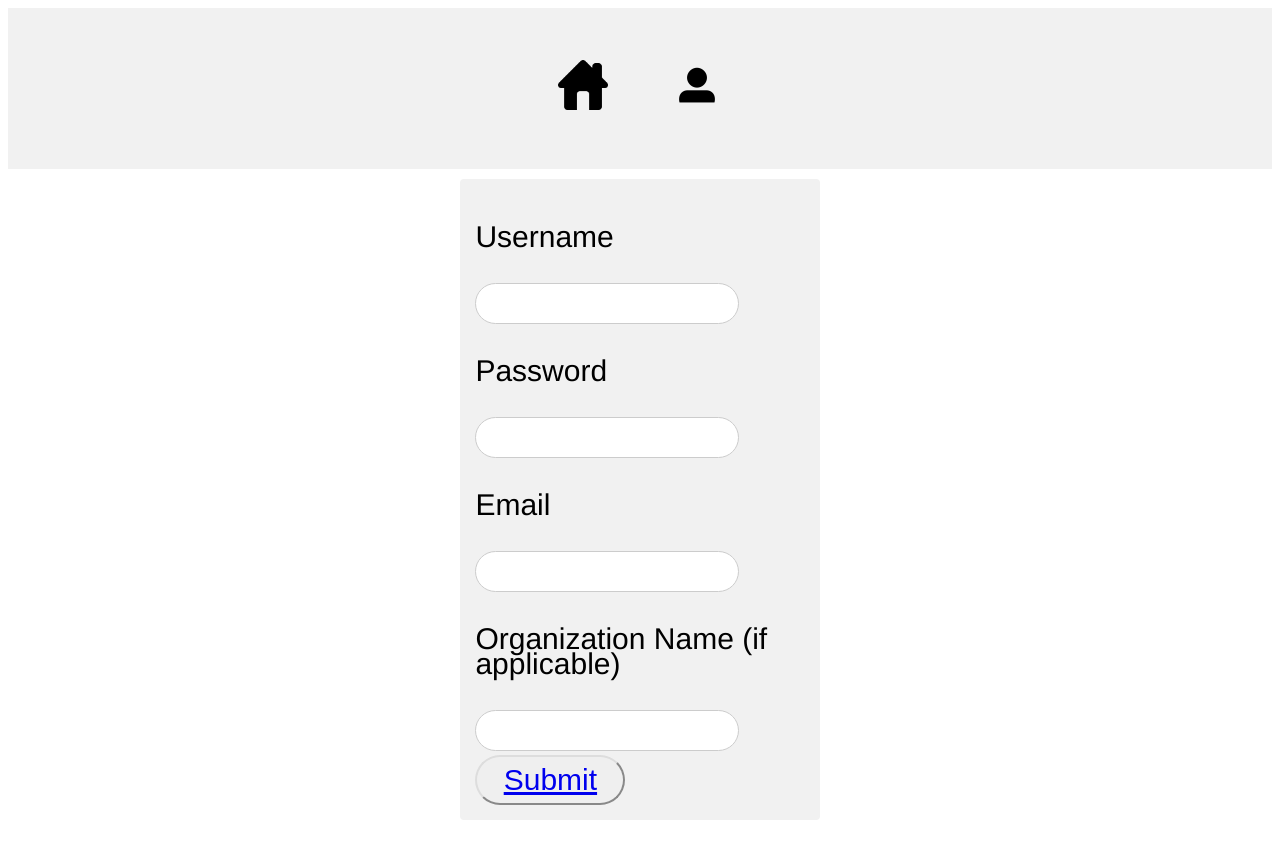
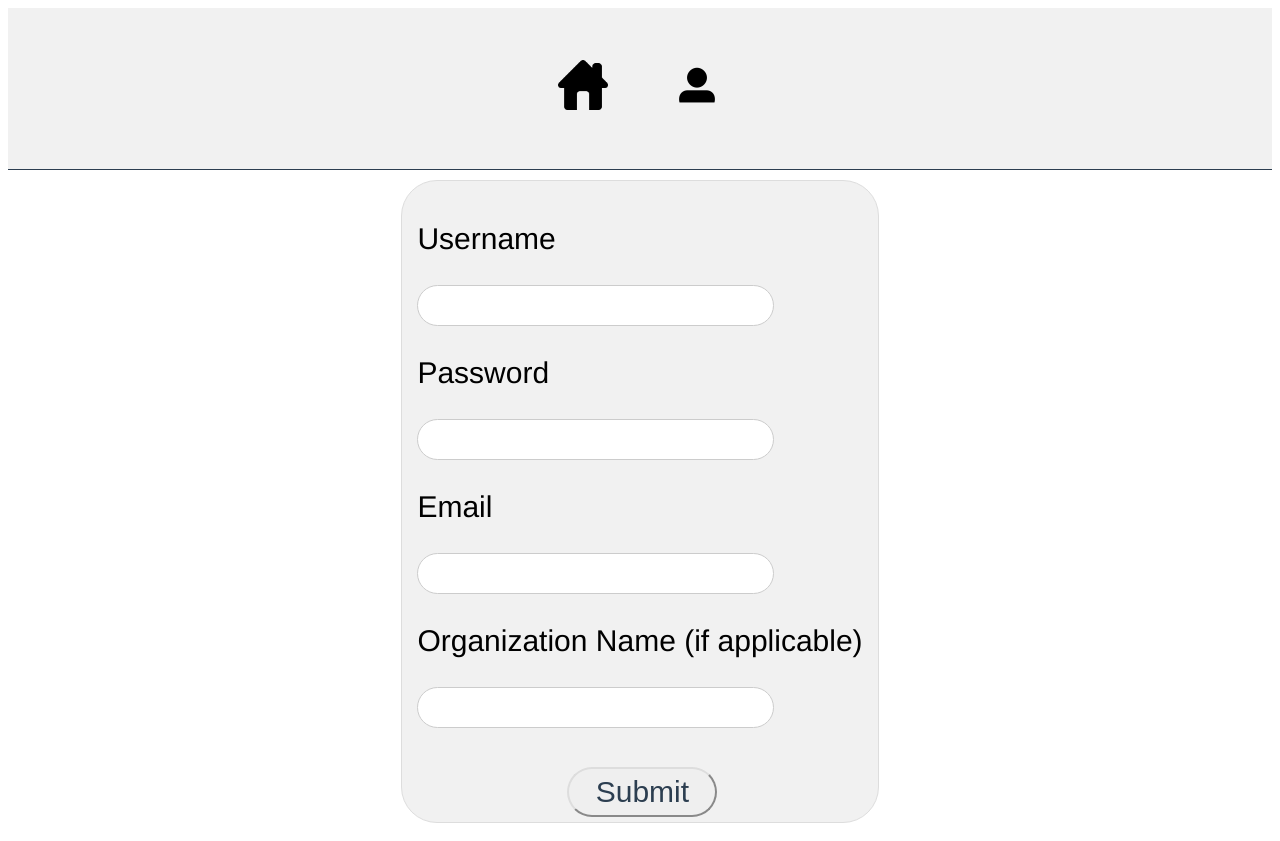
Before and after one commit to JamesRobinson160552/COMP3583, a Vue app in the folder SourceCode/frontend/: page /signup in a window 1280 px wide. Built offline with nearby package versions, Linux system fonts and the light colour scheme.

Commit message:
Some Formatting

```diff
--- a/SourceCode/frontend/src/App.vue
+++ b/SourceCode/frontend/src/App.vue
@@ -35,6 +35,9 @@ nav a.router-link-exact-active {
     overflow: hidden;
     background-color: #f1f1f1;
     padding: 20px 10px;
+    border-bottom: #2c3e50 1px solid;
+    font-family: Arial, Helvetica, sans-serif;
+    font-size: 30px;
   }
 
   /* Style the header links */
@@ -190,4 +193,9 @@ nav a.router-link-exact-active {
   margin: 10px;
 }
 
+a {
+  text-decoration: none;
+  color: #2c3e50;
+}
+
 </style>
--- a/SourceCode/frontend/src/views/BusinessOwnerView.vue
+++ b/SourceCode/frontend/src/views/BusinessOwnerView.vue
@@ -30,7 +30,7 @@
             <input type="text" id="addInfo" name="addInfo"><br><br>
             <input type="submit" value="Submit">
         </form>
-        <a href="HomeScreen.html">To Home Page</a>
+        <button><router-link to="/">Home</router-link></button>
     </div>
 </div>
 </template>
@@ -44,7 +44,7 @@ export default {
 
         }
     }
-}
+};
 </script>
 
 <style scoped>
@@ -89,14 +89,6 @@ label{
     margin: 0 auto;
 }
 
-.button {
-    width: auto;
-    height: 50px;
-    border-radius: 36px;
-    border-color: #ddd;
-    font-size: 30px;
-}
-
 .button:hover{
     background-color: #ddd;
     color: black;
--- a/SourceCode/frontend/src/views/HomeView.vue
+++ b/SourceCode/frontend/src/views/HomeView.vue
@@ -12,7 +12,7 @@
                 <input class="search" type="text" v-model="searchInput" name="search" id="search" />
                 <button class="search-button button"><router-link :to="searchResultsRoute">Search</router-link></button>
                 <button class="browse button" type="submit"><router-link :to="'/searchresults/ '">Browse</router-link></button>
-                <button class="business button" type="submit"><router-link :to="'/businessowner '">Add a Business</router-link></button>
+                <button class="business button" type="submit"><router-link :to="'/businessowner'">Add a Business</router-link></button>
               <div class="map">
                   <iframe src="https://www.google.com/maps/embed?pb=!1m14!1m12!1m3!1d3870.1373147062895!2d-64.36835334073848!3d45.09007515976487!2m3!1f0!2f0!3f0!3m2!1i1024!2i768!4f13.1!5e0!3m2!1sen!2sca!4v1697656705099!5m2!1sen!2sca" width="90%" height="100%" style="border:10;" allowfullscreen="" loading="lazy" referrerpolicy="no-referrer-when-downgrade"></iframe>
               </div>
--- a/SourceCode/frontend/src/views/SignupView.vue
+++ b/SourceCode/frontend/src/views/SignupView.vue
@@ -9,6 +9,8 @@
             <input type="text" name="email">
             <p class="label">Organization Name (if applicable)</p>
             <input type="text" name="organizationName">
+            <br>
+            <br>
             <button class="button" type="submit"><router-link to="/">Submit</router-link></button>
         </div>
     </div>
@@ -35,7 +37,7 @@ label{
 }
 
 .divContainer{
-    margin: 0 35%;
+    margin: 0 5%;
     padding: 10px;
     justify-content: center;
     align-items: center;
@@ -53,9 +55,13 @@ label{
     border-radius: 4px;
     background-color: #f1f1f1;
     display: inline-block;
+    border: 1px solid #ddd;
+    border-radius: 36px;
+    box-sizing: border-box;
 }
 
 .button {
+    transform: translate(100%, 20%);
     width: 150px;
     height: 50px;
     border-radius: 36px;
--- a/SourceCode/frontend/src/views/UserProfileView.vue
+++ b/SourceCode/frontend/src/views/UserProfileView.vue
@@ -1,3 +1,5 @@
+<!--This page is currently mostly empty and unreachable-->
+
 <template>
     <div class="grid-center">
         <div class="grid-container-user-profile">
```
Also changed, not shown: SourceCode/frontend/src/views/BusinessDetailsView.vue (+6 -1 lines).
